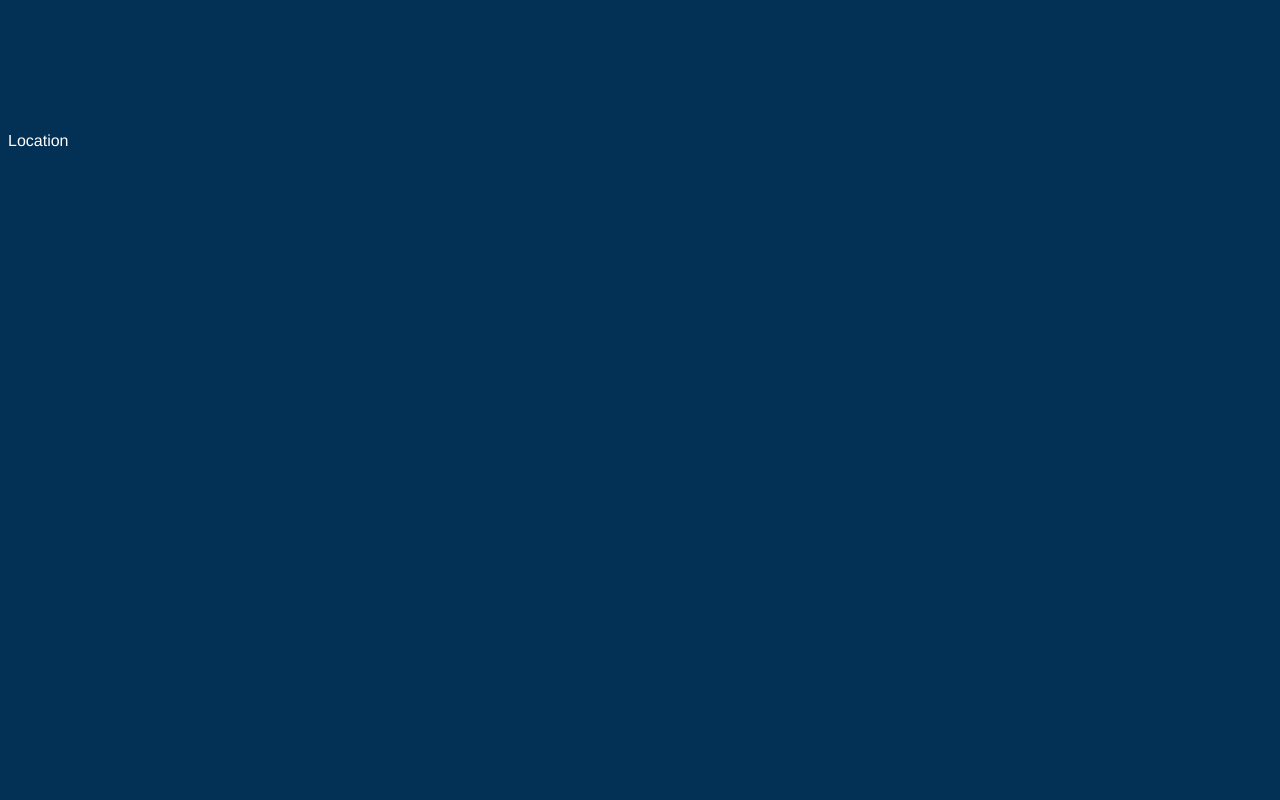
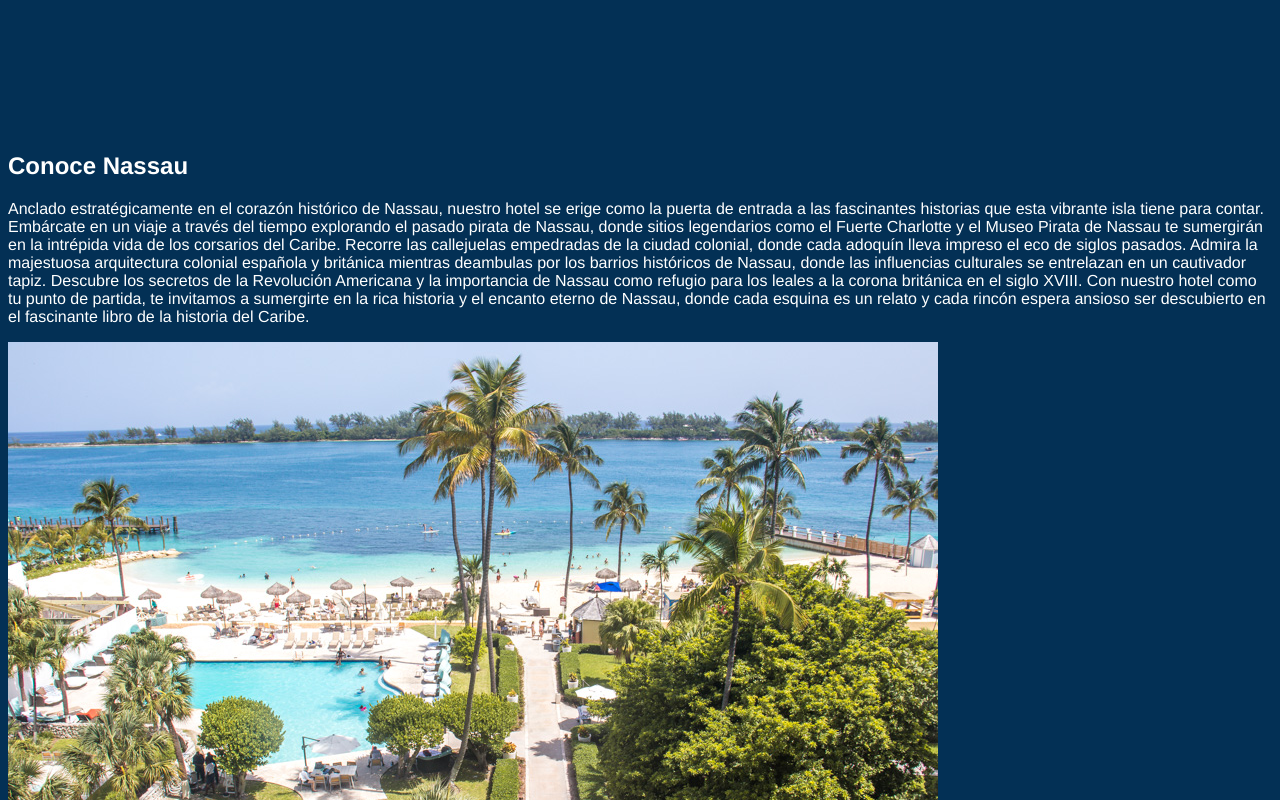
Before and after one commit to Martin-Cifre/HotelReact, a React (Vite) app: page / in a window 1280 px wide. Shown: the part 1660-2460 px from the top of the page. Before the commit the page ends 1818 px from the top, so only its background shows below. Built offline with nearby package versions, Linux system fonts and the light colour scheme.

Commit message:
agregada informacion y estructura de Location

```diff
--- a/src/components/Location/Location.tsx
+++ b/src/components/Location/Location.tsx
@@ -1,7 +1,39 @@
 //import React from 'react'
+import { getImgUrl } from "../../utils";
+import styles from "./Location.module.css";
 
 export const Location = () => {
   return (
-    <div>Location</div>
-  )
+    <section>
+      <div className={styles.container}>
+        <div className={styles.containerTxt}>
+          <h2>Conoce Nassau</h2>
+          <p>
+            Anclado estratégicamente en el corazón histórico de Nassau, nuestro
+            hotel se erige como la puerta de entrada a las fascinantes historias
+            que esta vibrante isla tiene para contar. Embárcate en un viaje a
+            través del tiempo explorando el pasado pirata de Nassau, donde
+            sitios legendarios como el Fuerte Charlotte y el Museo Pirata de
+            Nassau te sumergirán en la intrépida vida de los corsarios del
+            Caribe. Recorre las callejuelas empedradas de la ciudad colonial,
+            donde cada adoquín lleva impreso el eco de siglos pasados. Admira la
+            majestuosa arquitectura colonial española y británica mientras
+            deambulas por los barrios históricos de Nassau, donde las
+            influencias culturales se entrelazan en un cautivador tapiz.
+            Descubre los secretos de la Revolución Americana y la importancia de
+            Nassau como refugio para los leales a la corona británica en el
+            siglo XVIII. Con nuestro hotel como tu punto de partida, te
+            invitamos a sumergirte en la rica historia y el encanto eterno de
+            Nassau, donde cada esquina es un relato y cada rincón espera ansioso
+            ser descubierto en el fascinante libro de la historia del Caribe.
+          </p>
+        </div>
+        <img
+          className={styles.img}
+          src={getImgUrl("Location/Nassau.jpg")}
+          alt="About Hotel Paraiso"
+        />
+      </div>
+    </section>
+  );
 }
```
